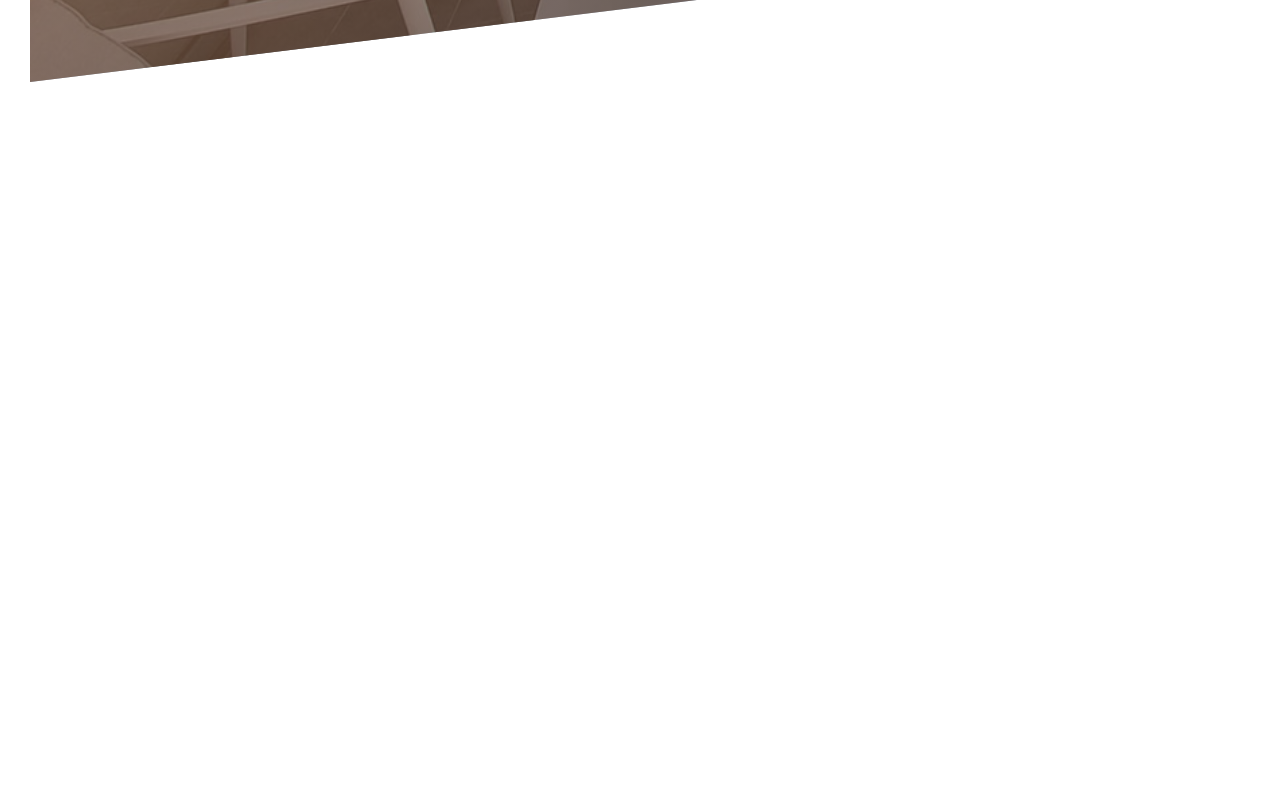
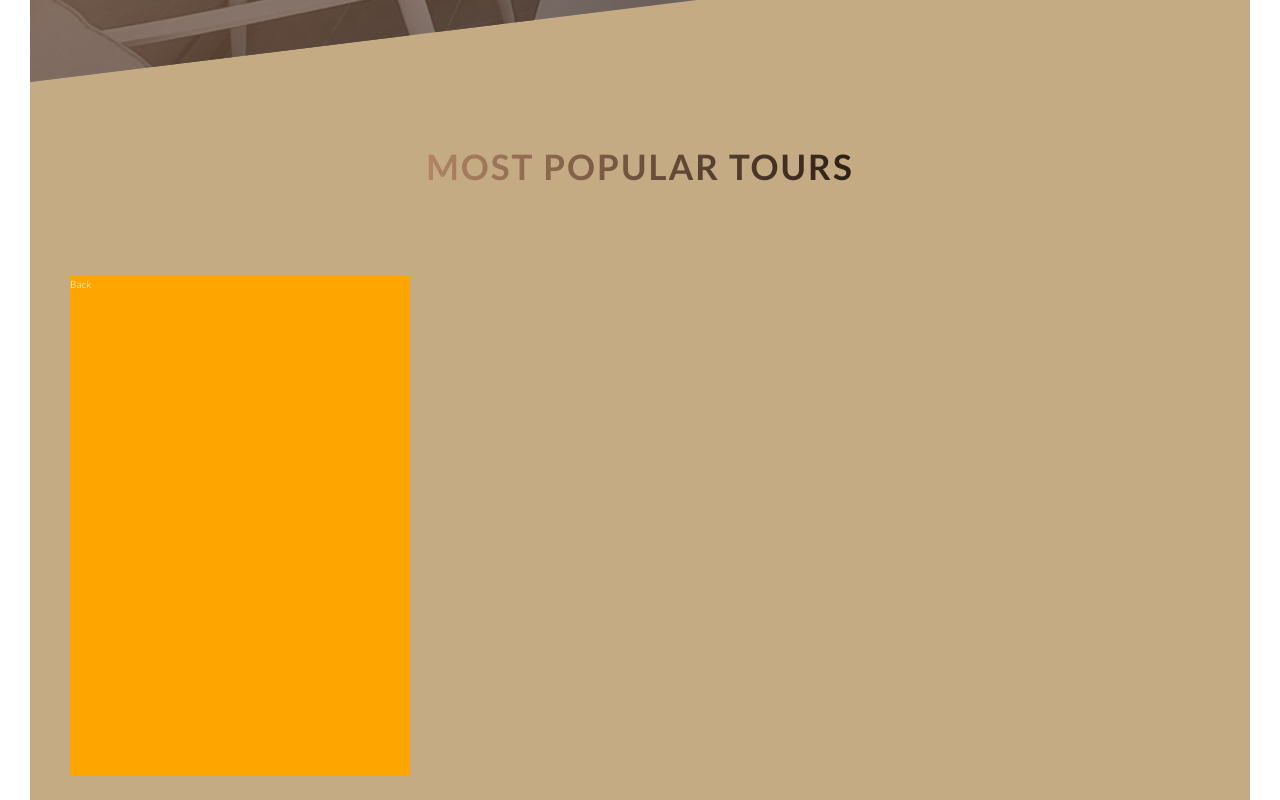
Before and after one commit to Elad73/rental-apartment-react-framework, a React (Create React App) app in the folder client/: page / in a window 1280 px wide. Shown: the part 1940-2740 px from the top of the page. Before the commit the page ends 2022 px from the top, so only its background shows below. Built offline with nearby package versions, Linux system fonts and the light colour scheme.

Commit message:
creating card, trying to flip it 180 deg with 2 sides

```diff
--- a/client/public/css/style.css
+++ b/client/public/css/style.css
@@ -168,6 +168,28 @@ body {
   box-shadow: 0 0.5rem 1rem rgba(176, 141, 87, 0.15);
   transform: translateY(0); }
 
+.card {
+  perspective: 150rem;
+  -moz-perspective: 150rem;
+  position: relative;
+  height: 50rem; }
+  .card__side {
+    height: 50rem;
+    transition: all .8s ease;
+    position: absolute;
+    top: 0;
+    left: 0;
+    width: 100%;
+    backface-visibility: hidden; }
+    .card__side--front {
+      background-color: blue; }
+    .card__side--back {
+      background-color: orange; }
+  .card:hover .card__side--front {
+    transform: rotateY(180deg); }
+  .card:hover .card__side--back {
+    transform: rotateY(0deg); }
+
 .composition {
   position: relative; }
   .composition__photo {
@@ -268,3 +290,8 @@ body {
   margin-top: -13rem; }
   .section-features > * {
     transform: skewY(7deg); }
+
+.section-tours {
+  background-color: #c5ab84;
+  padding: 25rem 0 50rem 0;
+  margin-top: -12rem; }
--- /dev/null
+++ b/client/public/sass/components/_card.scss
@@ -0,0 +1,33 @@
+.card {
+    perspective: 150rem;
+    -moz-perspective: 150rem;
+    position: relative;
+    height: 50rem;
+
+    &__side {
+        height: 50rem;
+        transition: all .8s ease;
+        position: absolute;
+        top: 0;
+        left: 0;
+        width: 100%;
+        backface-visibility: hidden;
+
+        &--front {
+            background-color: blue ;
+        }
+
+        &--back {
+            background-color: orange ;
+        }
+    }
+
+    &:hover &__side--front {
+        transform: rotateY(180deg);
+    }
+
+    &:hover &__side--back {
+        transform: rotateY(0deg);
+    }
+
+}
--- a/client/public/sass/main.scss
+++ b/client/public/sass/main.scss
@@ -8,6 +8,7 @@
 @import "base/utilities";
 
 @import "components/button";
+@import "components/card";
 @import "components/composition";
 @import "components/feature-box";
 
--- a/client/public/sass/pages/_home.scss
+++ b/client/public/sass/pages/_home.scss
@@ -16,3 +16,9 @@
         transform: skewY(7deg);
     }
 }
+
+.section-tours {
+    background-color: $color-bronze-light;
+    padding: 25rem 0 50rem 0;
+    margin-top: -12rem;
+}
--- a/client/src/components/HomePage.js
+++ b/client/src/components/HomePage.js
@@ -9,6 +9,32 @@ class HomePage extends React.Component {
                 <main>
                     <About />
                     <Features />
+                    <section className="section-tours">
+                        <div className="u-center-text u-margin-bottom-big">
+                            <h2 className="heading-secondary heading-secondary--light-bronze">
+                                Most popular tours
+                            </h2>
+                        </div>
+                        <div className="row">
+                            <div className="col-1-of-3">
+                                <div className="card">
+                                    <div className="card__side card__side--front">
+                                        Text something...
+                                    </div>
+                                    <div className="card__side card__side--back">
+                                        Back
+                                    </div>
+                                </div>
+                            </div>
+
+                            <div className="col-1-of-3">
+
+                            </div>
+                            <div className="col-1-of-3">
+
+                            </div>
+                        </div>
+                    </section>
                 </main>
             </div>
 
```
